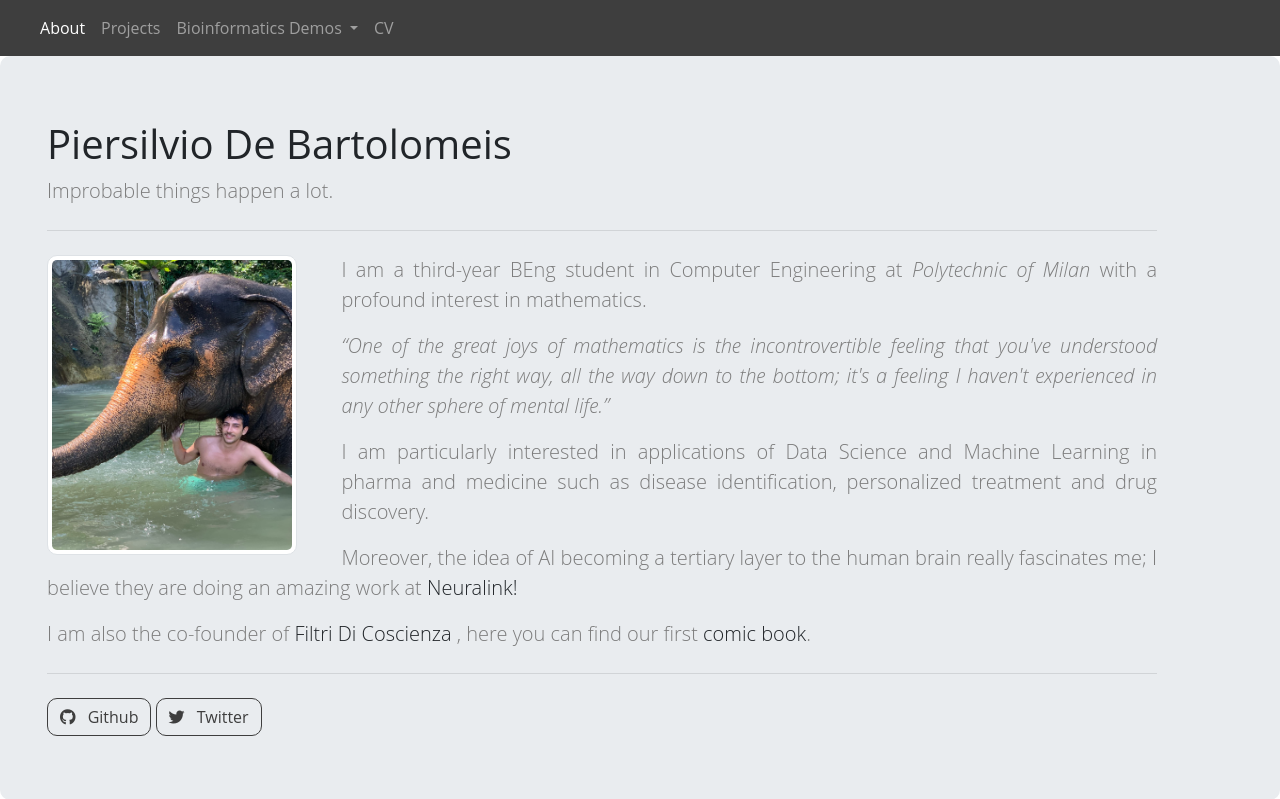
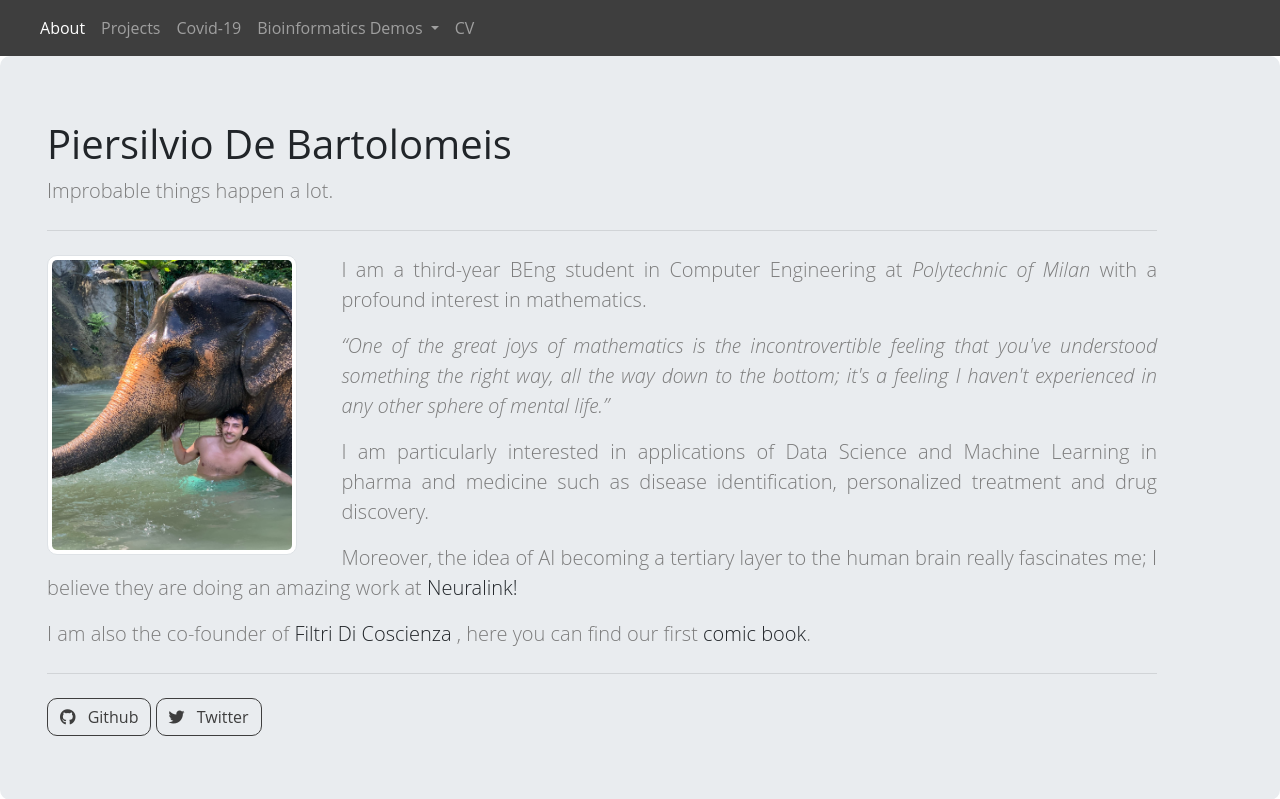
Before and after one commit to pierobartolo/piero_website, a Flask app: template templates/about.html in a window 1280 px wide. Shown: the top 799 px of the page. Run offline with Flask 2, Linux system fonts and the light colour scheme; the template is opened without the code that fills it, so the values that code supplies are empty; some libraries are stand-ins or nearby versions.

```diff
--- a/templates/base.html
+++ b/templates/base.html
@@ -42,9 +42,9 @@
                     <li class="nav-item {% block navbar_projects%}{% endblock %}">
                         <a class="nav-link" href="{{url_for('projects')}}">Projects</a>
                     </li>
-                    <!--<li class="nav-item {% block navbar_covid%}{% endblock %}">
+                    <li class="nav-item {% block navbar_covid%}{% endblock %}">
                         <a class="nav-link" href="{{url_for('covid')}}">Covid-19</a>
-                    </li> -->
+                    </li>
                     <li class="nav-item {% block navbar_bioinfo%}{% endblock %} dropdown ">
                         <a class="nav-link dropdown-toggle"  href="#" id="navbarDropdownMenuLink" data-toggle="dropdown" aria-haspopup="true" aria-expanded="false">
                         Bioinformatics Demos
--- a/utilities/covid19.py
+++ b/utilities/covid19.py
@@ -14,3 +14,4 @@ def update_data():
     covid_data = {"total_cases": total_cases, "icu_cases": icu_cases, "tests": tests, "new_cases": new_cases}
     with open(os.path.abspath("data/covid_data.dict"), 'wb') as data_dict:
         pickle.dump(covid_data, data_dict, protocol=pickle.HIGHEST_PROTOCOL)
+    print(os.path.abspath("data/covid_data.dict"))
```
